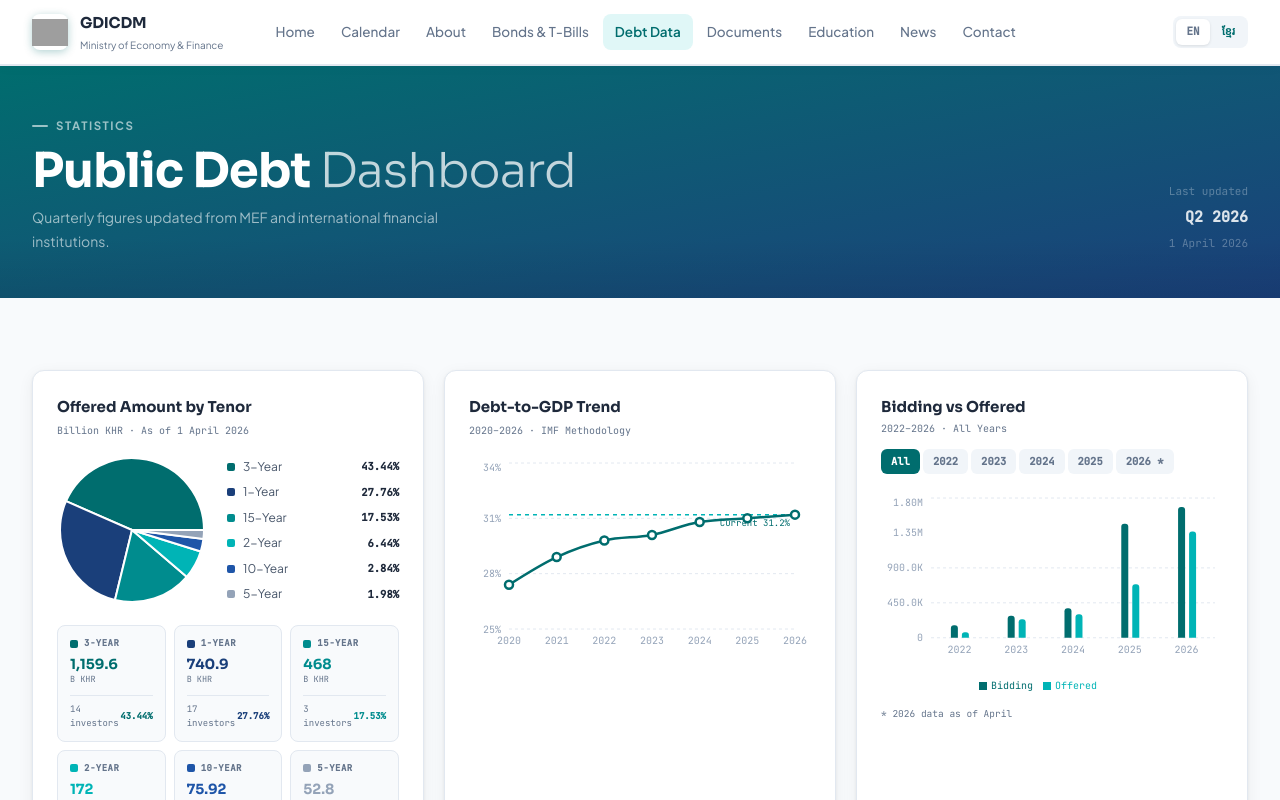
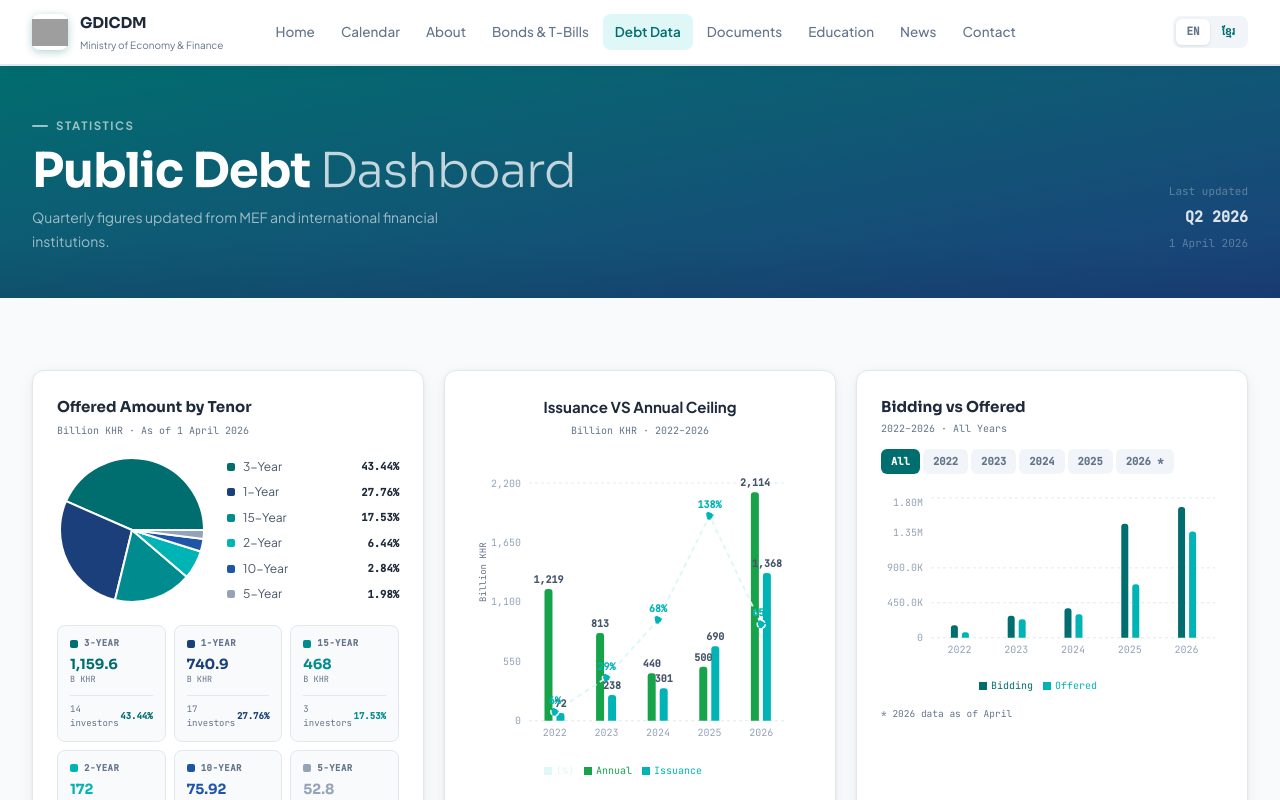
Before and after one commit to Pitou911/gdicdm-frontend, a React (Vite) app: page /debt in a window 1280 px wide. Shown: the top 800 px of the page. Built offline with nearby package versions, Linux system fonts and the light colour scheme; grey boxes are pictures that could not be loaded.

Commit message:
add issuance line

```diff
--- a/src/components/DebtCharts.jsx
+++ b/src/components/DebtCharts.jsx
@@ -1,7 +1,7 @@
 import {
     PieChart, Pie, Cell, Tooltip, ResponsiveContainer,
-    LineChart, Line, XAxis, YAxis, CartesianGrid, ReferenceLine,
-    BarChart, Bar, Legend,
+    Line, XAxis, YAxis, CartesianGrid,
+    BarChart, Bar, Legend, ComposedChart,
 } from 'recharts';
 import { useState } from 'react';
 
@@ -34,7 +34,142 @@ const allBiddingData = [
     { year: '2025', bidding: 1467300, offered: 690300  },
     { year: '2026', bidding: 1684120, offered: 1367520, note: 'As of April' },
 ];
+// IssuanceVsCeiling
+const issuanceData = [
+    { year: '2022', annual: 1219, issuance: 72,   pct: 6  },
+    { year: '2023', annual: 813,  issuance: 238,  pct: 29 },
+    { year: '2024', annual: 440,  issuance: 301,  pct: 68 },
+    { year: '2025', annual: 500,  issuance: 690,  pct: 138 },
+    { year: '2026', annual: 2114, issuance: 1368, pct: 65 },
+];
 
+const IssuanceCustomLabel = ({ x, y, width, value }) => (
+    <text x={x + width / 2} y={y - 6} textAnchor="middle"
+        fontFamily="JetBrains Mono, monospace" fontSize={10} fontWeight={700}
+        fill="var(--color-text-2)">
+        {value.toLocaleString()}
+    </text>
+);
+
+const PctCustomLabel = ({ x, y, value }) => (
+    <text x={x} y={y - 8} textAnchor="middle"
+        fontFamily="JetBrains Mono, monospace" fontSize={10} fontWeight={700}
+        fill="var(--color-teal-3)">
+        {value}%
+    </text>
+);
+
+export function IssuanceVsCeiling() {
+    return (
+        <div className="bg-white border border-[var(--color-light-2)] rounded-[var(--radius-md)] p-6 shadow-[var(--shadow-sm)]">
+
+            {/* header */}
+            <div className="mb-1 font-[var(--font-display)] text-[15px] font-bold text-[var(--color-text)] text-center">
+                Issuance VS Annual Ceiling
+            </div>
+            <div className="font-mono text-[10px] text-[var(--color-text-3)] mb-5 text-center">
+                Billion KHR · 2022–2026
+            </div>
+
+            <ResponsiveContainer width="100%" height={320}>
+                <ComposedChart
+                    data={issuanceData}
+                    margin={{ top: 24, right: 24, left: 0, bottom: 0 }}
+                    barCategoryGap="30%"
+                    barGap={4}
+                >
+                    <CartesianGrid strokeDasharray="3 3" stroke="var(--color-light-2)" vertical={false} />
+
+                    {/* left axis — Billion KHR */}
+                    <YAxis
+                        yAxisId="left"
+                        tickFormatter={v => v.toLocaleString()}
+                        tick={{ fontFamily: 'JetBrains Mono, monospace', fontSize: 10, fill: 'var(--color-mid)' }}
+                        axisLine={false} tickLine={false}
+                        label={{ value: 'Billion KHR', angle: -90, position: 'insideLeft', offset: 14, style: { fontFamily: 'JetBrains Mono, monospace', fontSize: 9, fill: 'var(--color-text-3)' } }}
+                    />
+
+                    {/* right axis — % */}
+                    <YAxis
+                        yAxisId="right"
+                        orientation="right"
+                        tickFormatter={v => `${v}%`}
+                        tick={{ fontFamily: 'JetBrains Mono, monospace', fontSize: 10, fill: 'var(--color-mid)' }}
+                        axisLine={false} tickLine={false}
+                        domain={[0, 160]}
+                        hide
+                    />
+
+                    <XAxis
+                        dataKey="year"
+                        tick={{ fontFamily: 'JetBrains Mono, monospace', fontSize: 10, fill: 'var(--color-mid)' }}
+                        axisLine={false} tickLine={false}
+                    />
+
+                    <Tooltip
+                        content={({ active, payload, label }) => {
+                            if (!active || !payload?.length) return null;
+                            return (
+                                <div className="bg-white border border-[var(--color-light-2)] rounded-[var(--radius-sm)] px-3 py-2 shadow-[var(--shadow-md)] text-[12px]">
+                                    <div className="font-bold text-[var(--color-text)] mb-1">{label}</div>
+                                    {payload.map((p, i) => (
+                                        <div key={i} className="flex items-center gap-2">
+                                            <div className="w-2 h-2 rounded-full" style={{ background: p.color }}></div>
+                                            <span className="text-[var(--color-text-2)]">{p.name}:</span>
+                                            <span className="font-semibold text-[var(--color-text)]">
+                                                {p.name === '(%)' ? `${p.value}%` : p.value.toLocaleString()}
+                                            </span>
+                                        </div>
+                                    ))}
+                                </div>
+                            );
+                        }}
+                    />
+
+                    <Legend
+                        iconType="square" iconSize={8}
+                        wrapperStyle={{ fontFamily: 'JetBrains Mono, monospace', fontSize: 10, paddingTop: 12 }}
+                    />
+
+                    {/* annual ceiling bar */}
+                    <Bar
+                        yAxisId="left"
+                        dataKey="annual"
+                        name="Annual"
+                        fill="var(--color-green-2)"
+                        radius={[3, 3, 0, 0]}
+                        label={<IssuanceCustomLabel />}
+                    />
+
+                    {/* issuance bar */}
+                    <Bar
+                        yAxisId="left"
+                        dataKey="issuance"
+                        name="Issuance"
+                        fill="var(--color-teal-3)"
+                        radius={[3, 3, 0, 0]}
+                        label={<IssuanceCustomLabel />}
+                    />
+
+                    {/* % line */}
+                    <Line
+                        yAxisId="right"
+                        type="linear"
+                        dataKey="pct"
+                        name="(%)"
+                        stroke="var(--color-teal-4)"
+                        strokeWidth={2}
+                        strokeDasharray="5 4"
+                        dot={{ r: 4, fill: 'var(--color-teal-3)', stroke: 'white', strokeWidth: 1.5 }}
+                        activeDot={{ r: 6 }}
+                        label={<PctCustomLabel />}
+                    />
+
+                </ComposedChart>
+            </ResponsiveContainer>
+        </div>
+    );
+}
 // ── formatters ────────────────────────────────────────────
 const formatUnit = (v) => {
     if (v >= 1000000) return `${(v / 1000000).toFixed(2)}M`;
@@ -59,7 +194,6 @@ const ChartTooltip = ({ active, payload, label, suffix = '' }) => {
     );
 };
 
-const totalOffered = tenorData.reduce((s, d) => s + d.value, 0).toFixed(2);
 
 export function PortfolioDonut() {
     const [activeIndex, setActiveIndex] = useState(null);
@@ -173,51 +307,6 @@ export function PortfolioDonut() {
                 ))}
             </div>
 
-        </div>
-    );
-}
-
-// ── line chart ────────────────────────────────────────────
-export function DebtGDPLine() {
-    return (
-        <div className="bg-white border border-light-2 rounded-md p-6 shadow-sm">
-            <div className="mb-1 font-display text-[15px] font-bold text-text">
-                Debt-to-GDP Trend
-            </div>
-            <div className="font-mono text-[10px] text-text-3 mb-5">
-                2020–2026 · IMF Methodology
-            </div>
-            <ResponsiveContainer width="100%" height={200}>
-                <LineChart data={gdpData} margin={{ top: 4, right: 16, left: -20, bottom: 0 }}>
-                    <CartesianGrid strokeDasharray="3 3" stroke="var(--color-light-2)" vertical={false} />
-                    <XAxis
-                        dataKey="year"
-                        tick={{ fontFamily: 'JetBrains Mono, monospace', fontSize: 10, fill: 'var(--color-mid)' }}
-                        axisLine={false} tickLine={false}
-                    />
-                    <YAxis
-                        domain={[25, 34]}
-                        tickFormatter={v => `${v}%`}
-                        tick={{ fontFamily: 'JetBrains Mono, monospace', fontSize: 10, fill: 'var(--color-mid)' }}
-                        axisLine={false} tickLine={false}
-                    />
-                    <Tooltip content={<ChartTooltip suffix="%" />} />
-                    <ReferenceLine
-                        y={31.2} stroke="var(--color-teal-3)"
-                        strokeDasharray="4 4" strokeWidth={1.5}
-                        label={{ value: 'Current 31.2%', position: 'insideTopRight', fontSize: 9, fill: 'var(--color-teal)', fontFamily: 'JetBrains Mono, monospace' }}
-                    />
-                    <Line
-                        type="monotone"
-                        dataKey="ratio"
-                        name="Debt/GDP"
-                        stroke="var(--color-teal)"
-                        strokeWidth={2.5}
-                        dot={{ r: 4, fill: 'white', stroke: 'var(--color-teal)', strokeWidth: 2.5 }}
-                        activeDot={{ r: 6, fill: 'var(--color-teal)' }}
-                    />
-                </LineChart>
-            </ResponsiveContainer>
         </div>
     );
 }
--- a/src/pages/DebtData.jsx
+++ b/src/pages/DebtData.jsx
@@ -1,4 +1,4 @@
-import { DebtGDPLine, DebtServiceBar, PortfolioDonut } from "../components/DebtCharts";
+import { DebtServiceBar, IssuanceVsCeiling, PortfolioDonut } from "../components/DebtCharts";
 
 const now = new Date();
 
@@ -33,7 +33,7 @@ export default function DebtData() {
                 <div className="max-w-325 mx-auto px-8">
                     <div className='grid grid-cols-1 sm:grid-cols-2 md:grid-cols-3 gap-5'>
                         <PortfolioDonut />
-                        <DebtGDPLine />
+                        <IssuanceVsCeiling />
                         <DebtServiceBar />
                     </div>
                 </div>
--- a/src/pages/Home.jsx
+++ b/src/pages/Home.jsx
@@ -6,7 +6,7 @@ import { useLanguage } from '../context/LanguageContext';
 import ResourceCard from '../components/ResourceCard';
 import NewsCard from '../components/NewsCard';
 import { fetchDocuments, fetchNews } from '../data/index';
-import { DebtGDPLine, PortfolioDonutSimple, DebtServiceBarSimple } from '../components/DebtCharts';
+import { PortfolioDonutSimple, DebtServiceBarSimple, IssuanceVsCeiling } from '../components/DebtCharts';
 
 export default function Home() {
     const { t } = useLanguage();
@@ -99,7 +99,7 @@ export default function Home() {
                     </div>
                     <div className='grid grid-cols-1 sm:grid-cols-2 md:grid-cols-3 gap-5'>
                         <PortfolioDonutSimple />
-                        <DebtGDPLine />
+                        <IssuanceVsCeiling />
                         <DebtServiceBarSimple />
                     </div>
                 </div>
```
